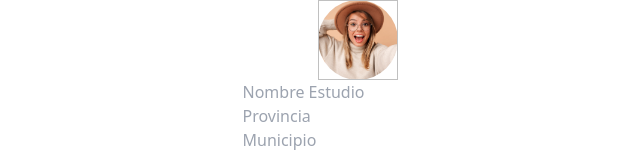
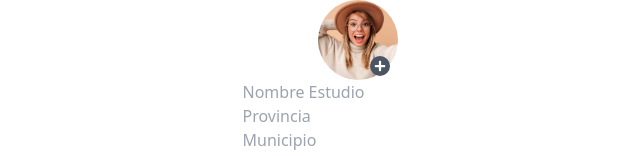
Before and after one commit to AlbeTorres/tatuarte, a React (Create React App) app: page /estudioform in a window 1280 px wide. Shown: the top 156 px of the page, without its empty margins (282-922 px from the left). Built offline with nearby package versions, Linux system fonts and the light colour scheme.

Commit message:
mejorado imagen picker

```diff
--- a/src/pages/estudioForm/Estudioform.js
+++ b/src/pages/estudioForm/Estudioform.js
@@ -1,5 +1,6 @@
 import React from 'react';
 import './estudioForm.css';
+import {FaPlus} from 'react-icons/fa';
 
 const Estudioform = () => {
 
@@ -13,10 +14,12 @@ const Estudioform = () => {
 
   return (
     <form onSubmit={onSubmit} className='flex flex-col items-center ' >
-        <figure className=' rounded-full w-20 h-20 relative '>
-            <img src='img/test.jpg' alt={''} className=' rounded-full w-full h-full object-cover' />
-            <input type={'image'} alt={''} className=' h-full w-full absolute z-10 top-0' />
-        </figure>
+        <label for='formImg' className=' rounded-full w-20 h-20 relative '>
+            <img  src='img/test.jpg' alt={''} className=' rounded-full w-full h-full object-cover'/>
+            <FaPlus className=' absolute bottom-1 right-2 text-white text-xl bg-gray-600 rounded-full p-1'></FaPlus>
+        </label>
+        <input id='formImg' type={'file'} alt={''} className='hidden h-full w-full'
+            accept='image/png, image/jpg '  />
         <div>
             <input type={ 'text '} placeholder={'Nombre Estudio'} />
         </div>
```
